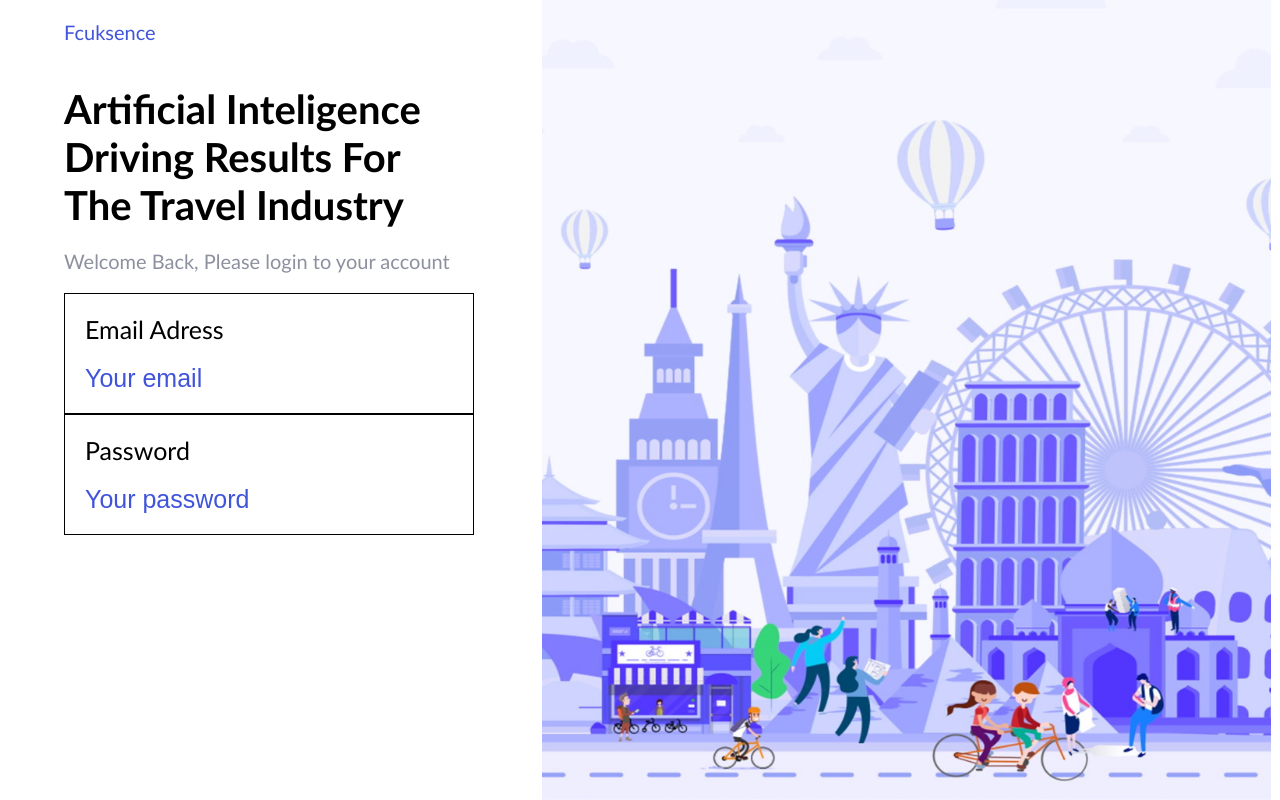
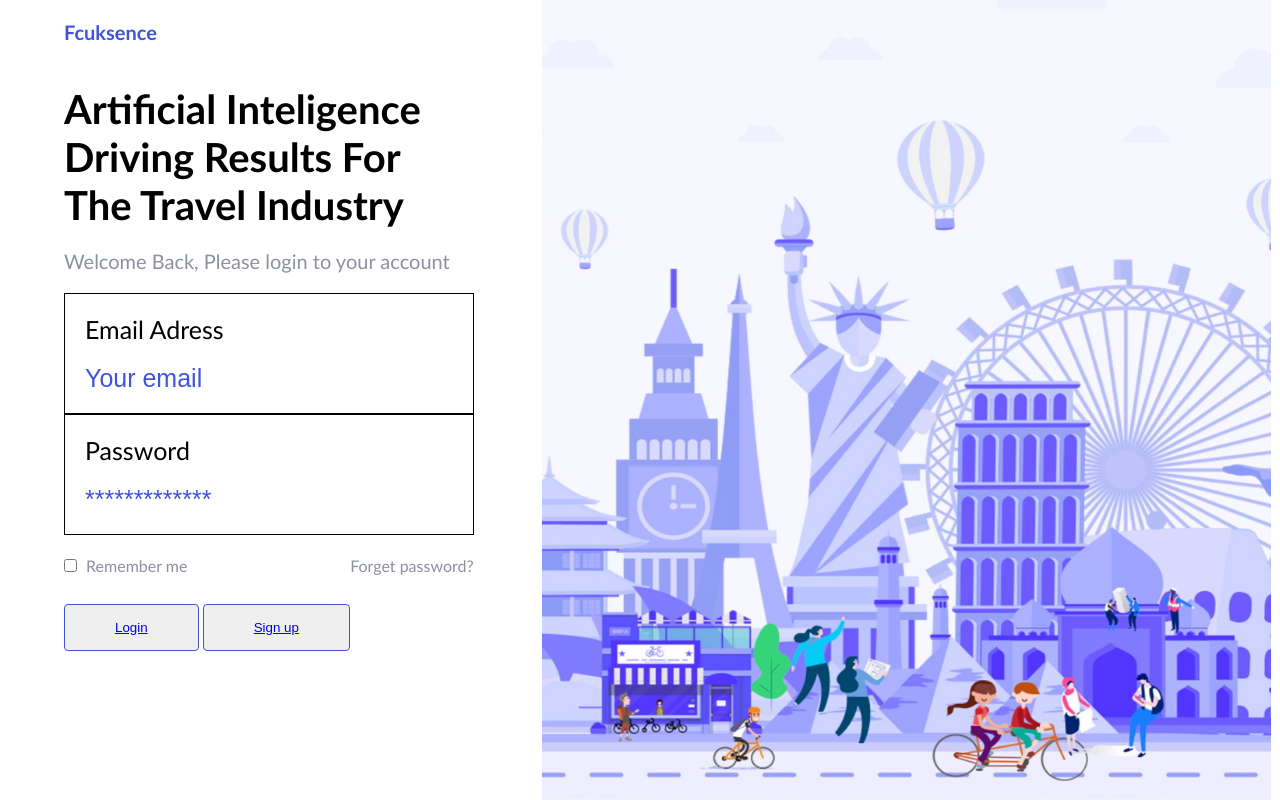
Before and after one commit to ASreiros/picturewithform, a website: page index.html in a window 1280 px wide. Drawn offline with Linux system fonts and the light colour scheme.

Commit message:
form completed, buttons in preparation

```diff
--- a/css/main.css
+++ b/css/main.css
@@ -22,6 +22,7 @@ body {
     color: #4054DA;
     font-size: 20px;
     margin-top: 5%;
+    font-weight: bolder;
 }
 
 .leftcolumn > .textbox{
@@ -63,9 +64,54 @@ form *{
     border: none;
 }
 
+.form-row:hover {
+    border-left-color: #4054DA;
+    border-left-width: 5px;
+    border-left-style: bold;
+}
+
 ::placeholder{
     color: #4054DA;
 }
+
+.memory{
+    margin-top:5%;
+}
+
+.memory > *{
+    color:#8D909E;
+}
+
+.memory > .box{
+    margin-top: 3px;
+    margin-right: 5px;
+}
+
+.memory > .forgetfulness{
+    float:right;
+    text-decoration: none;
+}
+
+.memory > .forgetfulness:hover{
+    opacity: 0.6;
+}
+
+.button{
+    margin-top: 7%;
+}
+
+.button > .clicky{
+    border-width: 1px;
+    border-style: solid;
+    border-color: #4054DA;
+    padding: 15px;
+    padding-left: 50px;
+    padding-right: 50px;
+    border-radius: 4px;
+}
+
+
+
 
 .rightcolumn{
     display: inline-block;
--- a/index.html
+++ b/index.html
@@ -31,11 +31,18 @@
                 </div>
                 <div class="form-row">
                     <label class="form-label" for="password">Password</label>
-                    <input class="form-input" type="password" id="password" placeholder="Your password" required>
+                    <input class="form-input" type="password" id="password" placeholder="&#42;&#42;&#42;&#42;&#42;&#42;&#42;&#42;&#42;&#42;&#42;&#42;&#42;" required>
                 </div>
             </form>
-            <div class="memory"></div>
-            <div class="button"></div>
+            <div class="memory">
+                <input class="box" type="checkbox" id="password">
+                <label class="box-name" for="Remember me">Remember me</label>
+                <a class="forgetfulness" href="#">Forget password?</a>
+            </div>
+            <div class="button">
+                <button class="clicky first"><a class="clicky-text first-text" href="#">Login</a></button>
+                <button class="clicky second"><a class="clicky-text second-text" href="#">Sign up</a></button>
+            </div>
             <footer class="linkcontainer"></footer>
        </div>
        <div class="rightcolumn"></div>
```
